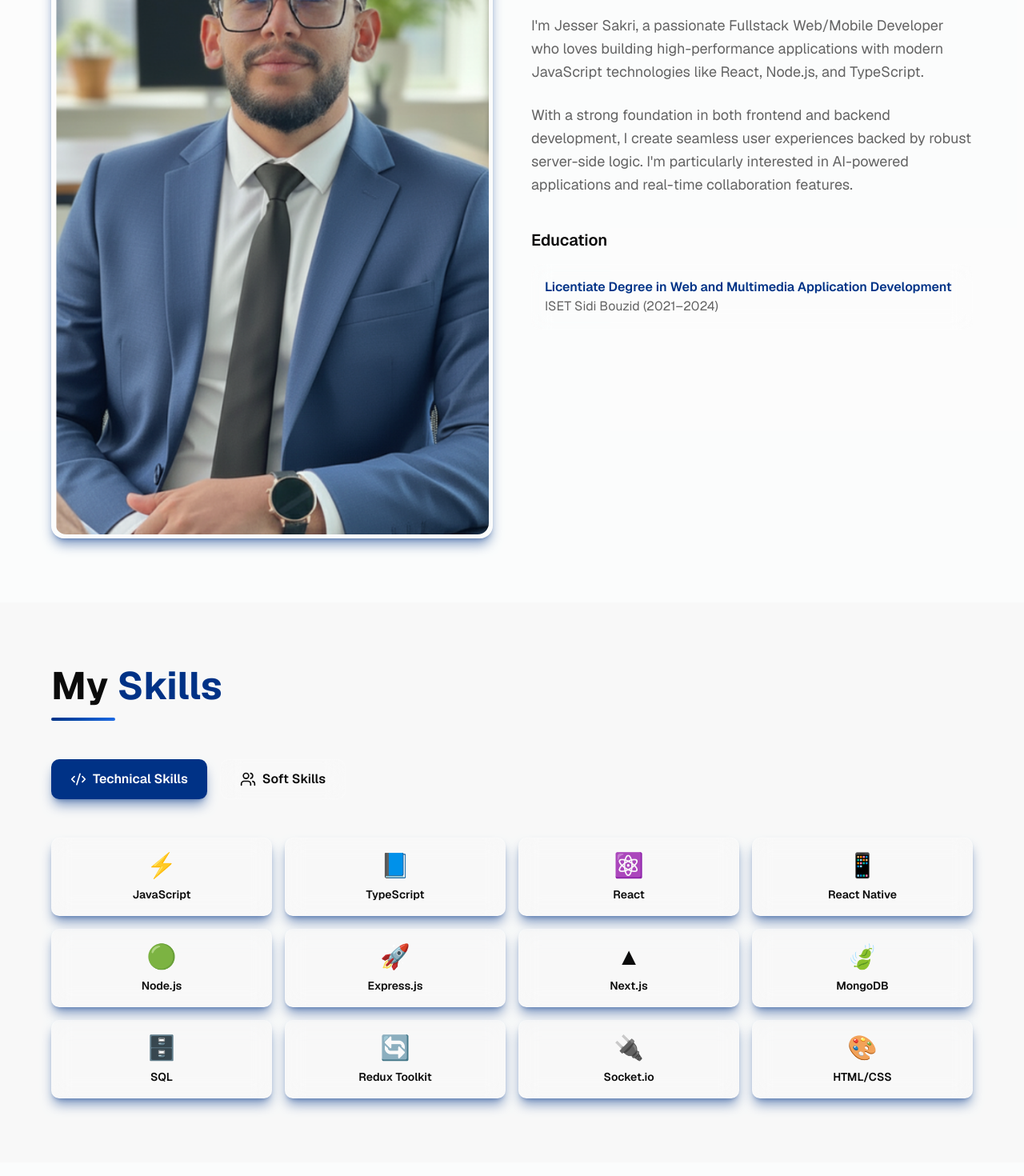
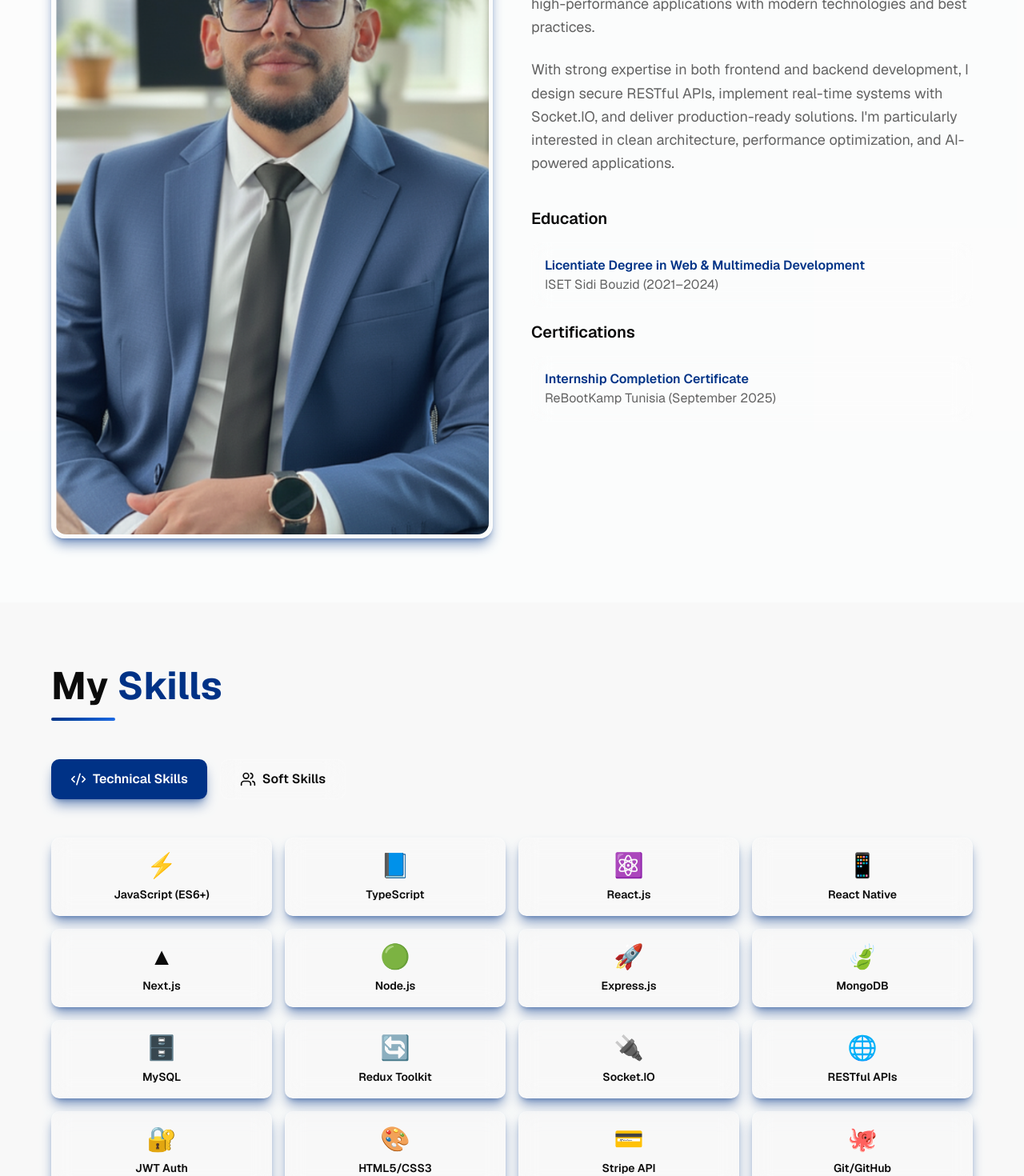
Before and after one commit to jesser999/portfolio, a Next.js app: page / in a window 1280 px wide. Shown: the part 1240-2710 px from the top of the page at 80% size. Built offline with nearby package versions, Linux system fonts and the light colour scheme.

Commit message:
feat: update portfolio with new CV information
Update portfolio with new CV details in Experience, Skills, and About sections.

Co-authored-by: Jesser sakri <188383418+jesser999@users.noreply.github.com>

```diff
--- a/components/about.tsx
+++ b/components/about.tsx
@@ -26,23 +26,32 @@ export default function About() {
           {/* About Text */}
           <div className="space-y-6 animate-slide-in-right">
             <p className="text-lg text-muted-foreground leading-relaxed">
-              I'm Jesser Sakri, a passionate Fullstack Web/Mobile Developer who loves building high-performance
-              applications with modern JavaScript technologies like React, Node.js, and TypeScript.
+              I'm Jesser Sakri, a Full-Stack JavaScript Developer specializing in building scalable web and mobile applications using React, TypeScript, Node.js, and MongoDB. I'm passionate about creating high-performance applications with modern technologies and best practices.
             </p>
 
             <p className="text-lg text-muted-foreground leading-relaxed">
-              With a strong foundation in both frontend and backend development, I create seamless user experiences
-              backed by robust server-side logic. I'm particularly interested in AI-powered applications and real-time
-              collaboration features.
+              With strong expertise in both frontend and backend development, I design secure RESTful APIs, implement real-time systems with Socket.IO, and deliver production-ready solutions. I'm particularly interested in clean architecture, performance optimization, and AI-powered applications.
             </p>
 
-            <div className="pt-4">
-              <h3 className="text-xl font-semibold mb-4">Education</h3>
-              <div className="glass rounded-lg p-4">
-                <p className="font-semibold text-primary">
-                  Licentiate Degree in Web and Multimedia Application Development
-                </p>
-                <p className="text-muted-foreground">ISET Sidi Bouzid (2021–2024)</p>
+            <div className="space-y-4 pt-4">
+              <div>
+                <h3 className="text-xl font-semibold mb-4">Education</h3>
+                <div className="glass rounded-lg p-4">
+                  <p className="font-semibold text-primary">
+                    Licentiate Degree in Web & Multimedia Development
+                  </p>
+                  <p className="text-muted-foreground">ISET Sidi Bouzid (2021–2024)</p>
+                </div>
+              </div>
+
+              <div>
+                <h3 className="text-xl font-semibold mb-4">Certifications</h3>
+                <div className="glass rounded-lg p-4">
+                  <p className="font-semibold text-primary">
+                    Internship Completion Certificate
+                  </p>
+                  <p className="text-muted-foreground">ReBootKamp Tunisia (September 2025)</p>
+                </div>
               </div>
             </div>
           </div>
--- a/components/experience.tsx
+++ b/components/experience.tsx
@@ -5,15 +5,27 @@ import { Briefcase, Calendar, MapPin } from "lucide-react"
 export default function Experience() {
   const experiences = [
     {
+      title: "Freelance Full-Stack Developer",
+      company: "Remote",
+      period: "Oct 2025 - Present",
+      location: "Tunisia",
+      description: [
+        "Built scalable full-stack applications using React and Node.js",
+        "Developed secure RESTful APIs with JWT authentication and RBAC",
+        "Optimized performance, SEO, and database queries",
+        "Delivered production-ready solutions for client projects",
+      ],
+    },
+    {
       title: "Web Developer Intern",
       company: "ReBootKamp Tunisia",
       period: "Apr – Sep 2025",
-      location: "Tunisia",
+      location: "Tunis",
       description: [
-        "Built responsive web interfaces using React, TypeScript, and Redux",
-        "Developed REST APIs with Node.js and Express.js",
-        "Managed MongoDB and SQL data with optimized queries",
-        "Worked in Agile teams with GitHub collaboration",
+        "Built responsive web interfaces using React, TypeScript, and Redux Toolkit",
+        "Developed RESTful APIs with Node.js and Express.js",
+        "Worked with MongoDB and MySQL for data management",
+        "Collaborated in Agile teams using Git and GitHub",
       ],
     },
   ]
--- a/components/skills.tsx
+++ b/components/skills.tsx
@@ -7,18 +7,22 @@ export default function Skills() {
   const [activeTab, setActiveTab] = useState("technical")
 
   const technicalSkills = [
-    { name: "JavaScript", icon: "⚡" },
+    { name: "JavaScript (ES6+)", icon: "⚡" },
     { name: "TypeScript", icon: "📘" },
-    { name: "React", icon: "⚛️" },
+    { name: "React.js", icon: "⚛️" },
     { name: "React Native", icon: "📱" },
+    { name: "Next.js", icon: "▲" },
     { name: "Node.js", icon: "🟢" },
     { name: "Express.js", icon: "🚀" },
-    { name: "Next.js", icon: "▲" },
     { name: "MongoDB", icon: "🍃" },
-    { name: "SQL", icon: "🗄️" },
+    { name: "MySQL", icon: "🗄️" },
     { name: "Redux Toolkit", icon: "🔄" },
-    { name: "Socket.io", icon: "🔌" },
-    { name: "HTML/CSS", icon: "🎨" },
+    { name: "Socket.IO", icon: "🔌" },
+    { name: "RESTful APIs", icon: "🌐" },
+    { name: "JWT Auth", icon: "🔐" },
+    { name: "HTML5/CSS3", icon: "🎨" },
+    { name: "Stripe API", icon: "💳" },
+    { name: "Git/GitHub", icon: "🐙" },
   ]
 
   const softSkills = [
```
